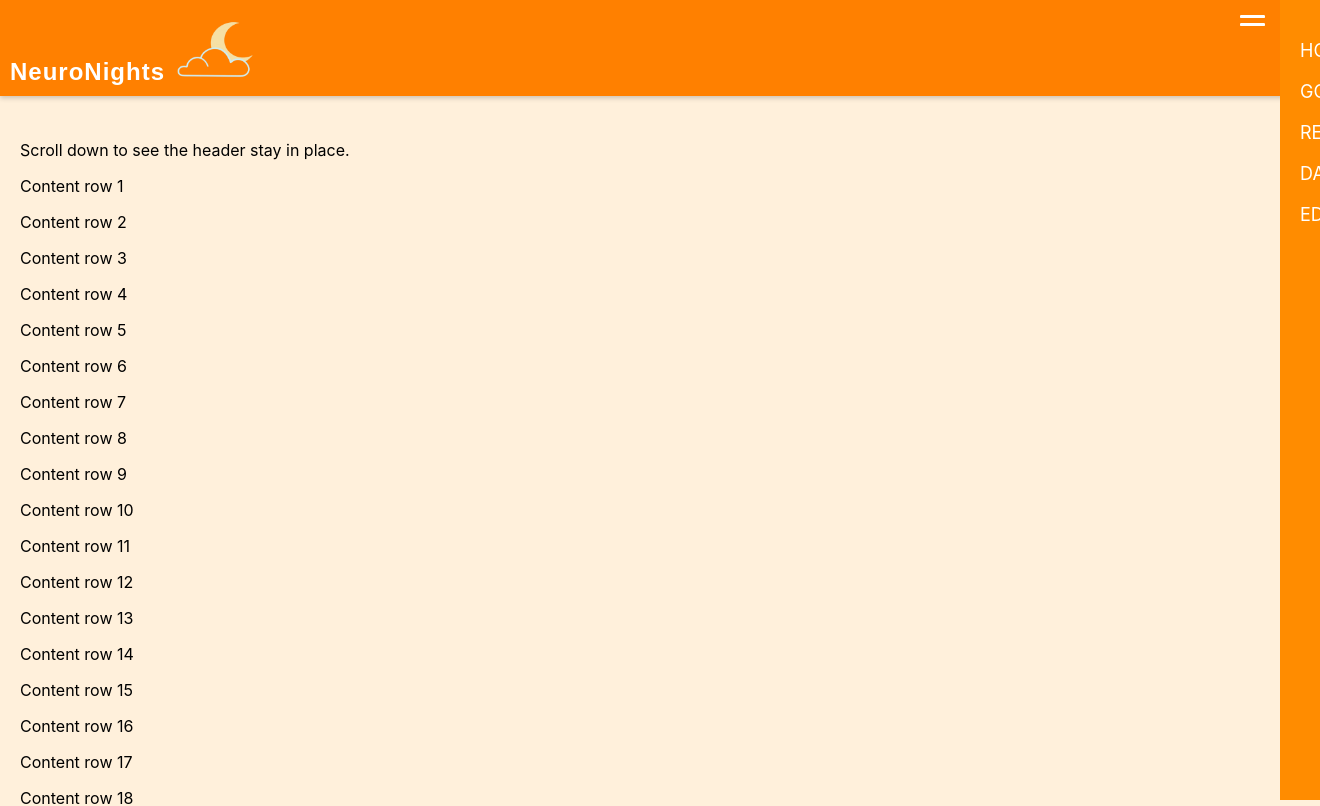
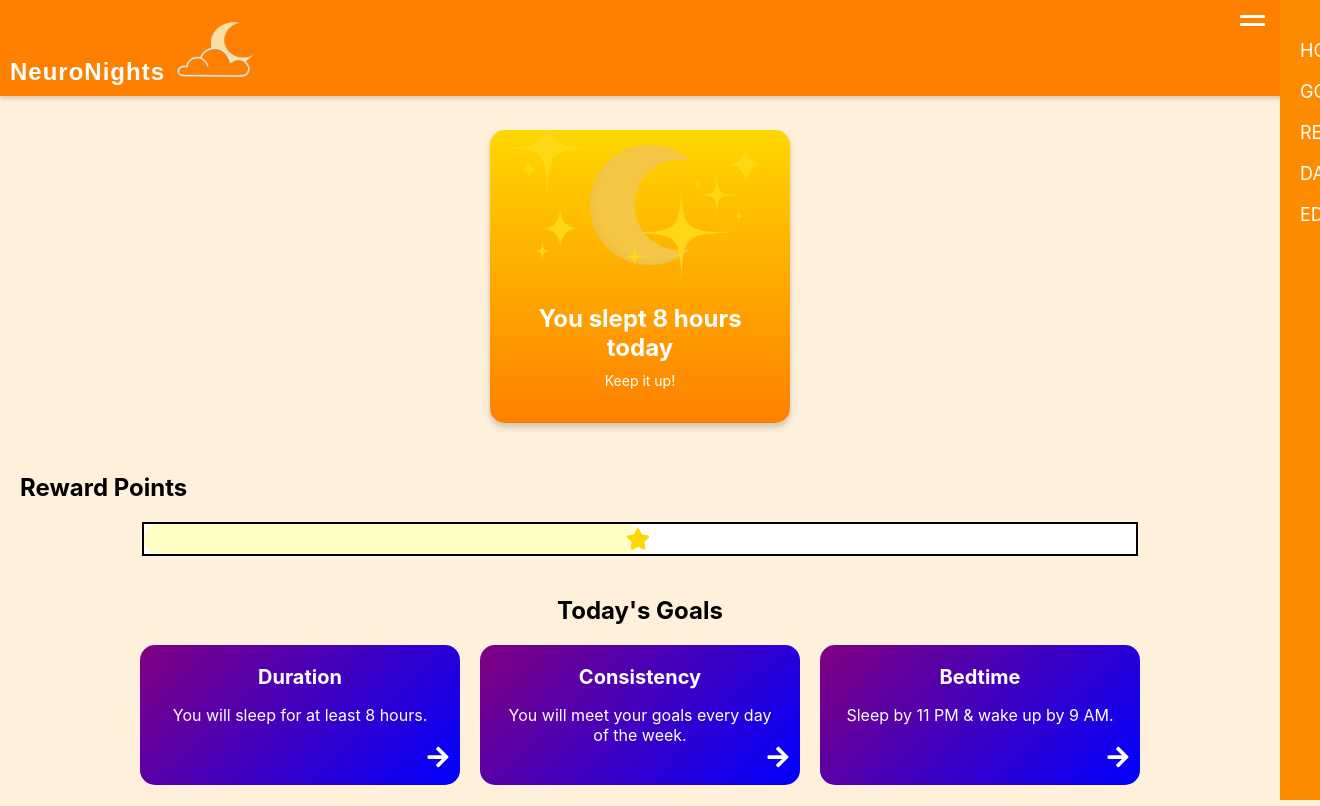
Before and after one commit to s-grzhang/neuro-nights, a React (Create React App) app: page / in a window 1280 px wide. Shown: the top 806 px of the page, 1320 px wide, since content can reach past the window. Built offline with nearby package versions, Linux system fonts and the light colour scheme; the HTML template or start-up script is replaced by a standard one.

Commit message:
Code rough framework of home page

```diff
--- a/package.json
+++ b/package.json
@@ -6,6 +6,7 @@
     "cra-template": "1.2.0",
     "react": "^19.0.0",
     "react-dom": "^19.0.0",
+    "react-icons": "^5.4.0",
     "react-scripts": "^3.0.1",
     "web-vitals": "^4.2.4"
   },
--- a/src/App.js
+++ b/src/App.js
@@ -1,13 +1,23 @@
 import React, { useState } from "react";
 import "./App.css";
-import logo from "./moon-removebg-preview.png"; // Make sure to replace with the correct path to your logo image
+import logo from "./moon-removebg-preview.png"; // Ensure the path is correct for your logo
+import homePageStars from "./home page stars.png"; // Path to your image
+import { FaStar, FaArrowRight } from "react-icons/fa"; // Importing star icon
 
 const App = () => {
   const [menuOpen, setMenuOpen] = useState(false);
+  const [progress, setProgress] = useState(0);
 
   // Function to toggle the menu
   const toggleMenu = () => {
     setMenuOpen(!menuOpen);
+  };
+
+  // Function to simulate progress increase
+  const increaseProgress = () => {
+    if (progress < 100) {
+      setProgress(progress + 10); // Increase by 10 each time
+    }
   };
 
   return (
@@ -15,7 +25,6 @@ const App = () => {
       <header className="fixed-header">
         <h1>
           NeuroNights
-          {/* Add the logo image to the right of the header */}
           <img src={logo} alt="NeuroNights Logo" className="logo" />
         </h1>
         <div className="menu-icon" onClick={toggleMenu}>
@@ -24,9 +33,7 @@ const App = () => {
         </div>
       </header>
 
-      {/* Side menu that opens and closes */}
       <div className={`side-menu ${menuOpen ? "open" : ""}`}>
-        {/* Inside the menu, add the same toggle button */}
         <div className="menu-icon" onClick={toggleMenu}>
           <div className="line"></div>
           <div className="line"></div>
@@ -44,11 +51,62 @@ const App = () => {
       </div>
 
       <main>
-        <p style={{ marginTop: "60px" }}>Scroll down to see the header stay in place.</p>
-        {[...Array(50)].map((_, i) => (
-          <p key={i}>Content row {i + 1}</p>
-        ))}
+        {/* Box with gradient background, rounded borders, and content */}
+        <div className="status-box">
+          <img src={homePageStars} alt="Stars" className="status-box-image" />
+          <div className="status-box-text">
+            <h2>You slept 8 hours today</h2>
+            <p>Keep it up!</p>
+          </div>
+        </div>
+
+        {/* Reward Points Section */}
+      <div className="reward-points">
+        <h2>Reward Points</h2>
+        <div className="progress-bar-container">
+          <div className="progress-bar" style={{ width: '50%' }}>
+            <FaStar className="progress-star" />
+          </div>
+        </div>
+      </div>
+          {/* Today's Goals Section */}
+    <div className="todays-goals">
+    <h2>Today's Goals</h2>
+    <div className="goal-cards">
+      <div className="goal-card">
+        <div className="goal-text">
+          <h3>Duration</h3>
+          <p>You will sleep for at least 8 hours.</p>
+        </div>
+        <a href="/goals" className="goal-link">
+          <FaArrowRight />
+        </a>
+      </div>
+      <div className="goal-card">
+        <div className="goal-text">
+          <h3>Consistency</h3>
+          <p>You will meet your goals every day of the week.</p>
+        </div>
+        <a href="/goals" className="goal-link">
+          <FaArrowRight />
+        </a>
+      </div>
+      <div className="goal-card">
+        <div className="goal-text">
+          <h3>Bedtime</h3>
+          <p>Sleep by 11 PM & wake up by 9 AM.</p>
+        </div>
+        <a href="/goals" className="goal-link">
+          <FaArrowRight />
+        </a>
+      </div>
+    </div>
+  </div>
       </main>
+
+      <footer className="footer">
+        <p>© NeuroNights</p>
+      </footer>
     </div>
   );
 };
--- a/src/index.css
+++ b/src/index.css
@@ -97,3 +97,154 @@ main {
   padding: 20px;
   margin-top: 60px; /* Offset for fixed header */
 }
+
+/* Footer */
+.footer {
+  background-color: #FF8000; /* Orange background */
+  color: white; /* White text */
+  text-align: center; /* Center the text */
+  padding: 20px; /* Space around the text */
+  left: 0;
+  bottom: 0;
+  width: 100%;
+  z-index: 1000; /* Ensure it's above other content */
+}
+
+.footer p {
+  margin: 0;
+  font-size: 16px; /* Adjust text size */
+}
+.status-box {
+  background: linear-gradient(to bottom, #FFD700, #FF8000); /* Gradient from yellow to orange */
+  border-radius: 15px; /* Rounded borders */
+  overflow: hidden; /* Ensure content stays within box */
+  width: 300px; /* Set width of the box */
+  margin: 50px auto; /* Center the box */
+  box-shadow: 0px 4px 6px rgba(0, 0, 0, 0.2); /* Add a subtle shadow */
+}
+
+/* Image at the top of the box */
+.status-box-image {
+  width: 100%; /* Make the image stretch to fit the width of the box */
+  height: 150px; /* Set a fixed height for the image */
+  object-fit: cover; /* Make sure the image covers the area */
+}
+
+/* Text inside the box */
+.status-box-text {
+  padding: 20px; /* Add padding around the text */
+  text-align: center; /* Center-align the text */
+}
+
+/* Big font for the main message */
+.status-box-text h2 {
+  font-size: 24px; /* Large font size */
+  margin: 0;
+  color: white;
+  font-weight: bold;
+}
+
+/* Small font for the secondary message */
+.status-box-text p {
+  font-size: 14px; /* Smaller font size */
+  margin-top: 10px;
+  color: white;
+}
+
+/* Reward Section */
+.reward-section {
+  margin-top: 30px;
+  text-align: center;
+}
+
+/* Header for the reward section */
+.reward-section h3 {
+  font-size: 22px;
+  margin-bottom: 15px;
+  color: #fff;
+}
+
+/* Progress bar container */
+.progress-bar-container {
+  position: relative;
+  width: 80%; /* Adjust the width of the progress bar */
+  height: 30px;
+  background-color: #fff; /* Background color of the bar */
+  margin: 0 auto;
+  overflow: hidden;
+  border: 2px solid #000; /* Border color and thickness */
+}
+
+/* The progress bar */
+.progress-bar {
+  height: 100%;
+  background-color: #FFFFC5;
+  transition: width 0.3s ease; /* Smooth transition as the bar fills */
+  display: flex;
+  justify-content: flex-end;
+  align-items: center;
+  border-radius: 15px;
+}
+
+/* Star icon that appears when progress reaches 100% */
+.progress-star {
+  color: #FFD700;
+  font-size: 24px;
+  margin-right:-10px; /* Space between the progress and the star */
+}
+
+/* Today's Goals Section Styles */
+.todays-goals {
+  margin: 40px auto;
+  text-align: center;
+}
+
+.todays-goals h2 {
+  font-size: 24px;
+  margin-bottom: 20px;
+}
+
+/* Goal Cards Container */
+.goal-cards {
+  display: flex;
+  justify-content: space-between;
+  gap: 20px;
+  margin: 0 auto;
+  max-width: 1000px;
+}
+
+/* Individual Goal Card Styles */
+.goal-card {
+  width: 30%;
+  background: linear-gradient(135deg, purple, blue); /* Slanted gradient from purple to blue */
+  border-radius: 15px;
+  padding: 20px;
+  color: white;
+  text-align: center;
+  position: relative;
+  display: flex;
+  flex-direction: column;
+  justify-content: space-between;
+  height: 100px;
+}
+
+.goal-text h3 {
+  font-size: 20px;
+  margin: 0;
+  flex-grow:1;
+}
+
+/* Arrow Link Style */
+.goal-link {
+  position: absolute;
+  bottom: 10px;
+  right: 10px;
+  font-size: 24px;
+  color: white;
+  text-decoration: none;
+  transition: transform 0.3s;
+}
+
+.goal-link:hover {
+  transform: translateX(5px); /* Slight hover effect */
+}
```
Also changed, not shown: src/home page stars.png (added), 1 other file (tests, documents, lock files or other folders).
